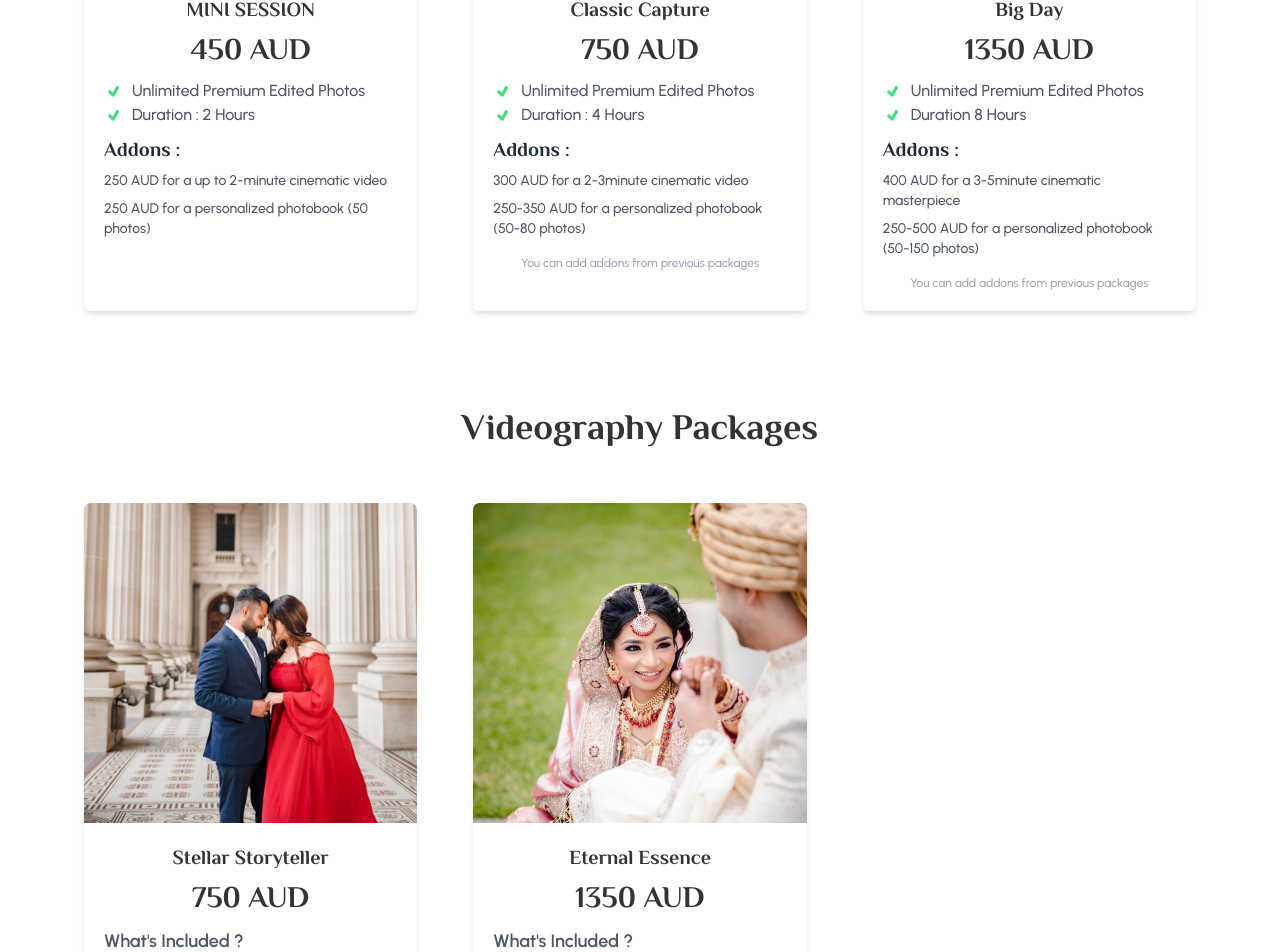
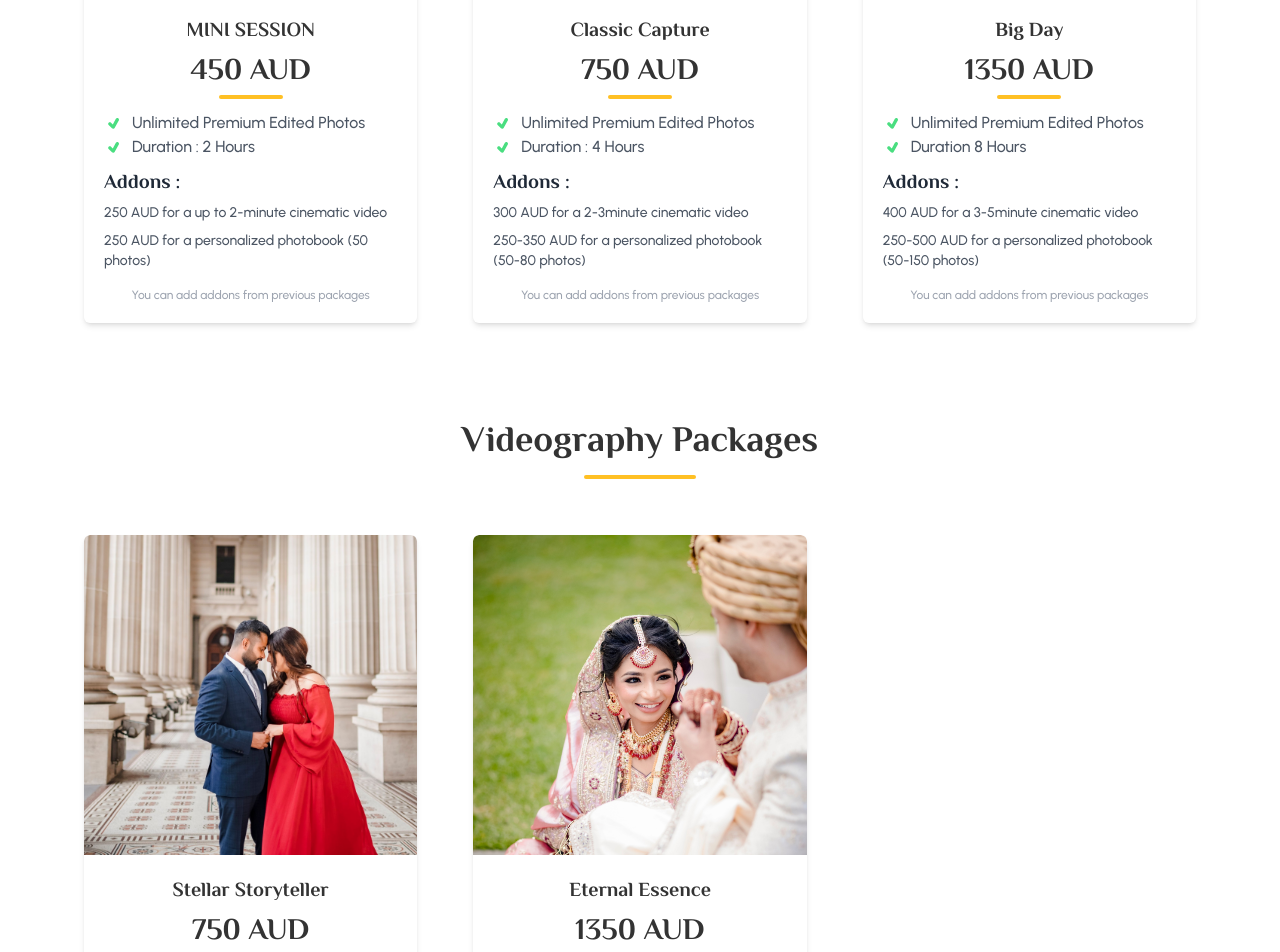
Before and after one commit to Alapottra-troj1n/susnat-portfolio, a React (Vite) app: page /packages in a window 1280 px wide. Shown: the part 641-1593 px from the top of the page. Built offline with nearby package versions, Linux system fonts and the light colour scheme.

Commit message:
updated packages

```diff
--- a/src/pages/Packages.jsx
+++ b/src/pages/Packages.jsx
@@ -4,9 +4,10 @@ export default function Packages() {
   return (
     <div className="py-36 px-5 lg:max-w-6xl mx-auto">
       <div className="mt-5 lg:mt-14">
-        <h2 className="text-center text-2xl lg:text-4xl font-display font-bold">
+        <h2 className="text-center text-2xl lg:text-4xl font-display font-bold  ">
           Photography Packages
         </h2>
+        <div className="w-28 h-1 rounded-md mx-auto mt-4 bg-primary "></div>
 
         <div className="grid grid-cols-1 md:grid-cols-2 lg:grid-cols-3 gap-14 mt-14">
           <div className="shadow-md overflow-hidden rounded-md">
@@ -21,10 +22,11 @@ export default function Packages() {
               <h3 className="text-xl font-bold font-display text-center">
                 MINI SESSION
               </h3>
+
               <p className="text-center text-3xl my-2 font-display font-bold">
                 450 AUD
               </p>
-
+              <div className="w-16 h-1 rounded-md mx-auto my-2 bg-primary "></div>
               <div className="text-left font-primary mt-3 text-gray-600 font-medium">
                 <p className="flex gap-2 items-center">  <TiTick className="text-xl text-green-400" />Unlimited Premium Edited Photos</p>
                 <p className="flex gap-2 items-center">  <TiTick className="text-xl text-green-400" />Duration : 2 Hours</p>
@@ -42,6 +44,9 @@ export default function Packages() {
                   {" "}
                    250 AUD for a
                   personalized photobook (50 photos)
+                </p>
+                <p className="text-xs text-center mt-4 text-gray-400">
+                  You can add addons from previous packages{" "}
                 </p>
               </div>
             </div>
@@ -62,6 +67,7 @@ export default function Packages() {
               <p className="text-center text-3xl my-2 font-display font-bold">
                 750 AUD
               </p>
+              <div className="w-16 h-1 rounded-md mx-auto my-2 bg-primary "></div>
 
               <div className="text-left font-primary mt-3 text-gray-600 font-medium">
               <p className="flex gap-2 items-center">  <TiTick className="text-xl text-green-400" />Unlimited Premium Edited Photos</p>
@@ -103,7 +109,7 @@ export default function Packages() {
               <p className="text-center text-3xl my-2 font-display font-bold">
                 1350 AUD
               </p>
-
+              <div className="w-16 h-1 rounded-md mx-auto my-2 bg-primary "></div>
               <div className="text-left font-primary mt-3 text-gray-600 font-medium">
               <p className="flex gap-2 items-center">  <TiTick className="text-xl text-green-400" />Unlimited Premium Edited Photos</p>
                 <p className="flex gap-2 items-center">  <TiTick className="text-xl text-green-400" />Duration 8 Hours</p>
@@ -115,7 +121,7 @@ export default function Packages() {
                 <p className="text-sm mt-2 flex gap-2 items-center">
                   {" "}
                    400 AUD for a
-                  3-5minute cinematic masterpiece
+                  3-5minute cinematic video
                 </p>
                 <p className="text-sm mt-2 flex gap-2 items-center">
                   {" "}
@@ -133,6 +139,7 @@ export default function Packages() {
         <h2 className="text-center text-2xl lg:text-4xl font-display font-bold mt-24">
           Videography Packages
         </h2>
+        <div className="w-28 h-1 rounded-md mx-auto mt-4 bg-primary "></div>
 
         <div className="grid grid-cols-1 md:grid-cols-2 lg:grid-cols-3 gap-14 mt-14">
           <div className="shadow-md overflow-hidden rounded-md">
@@ -150,9 +157,7 @@ export default function Packages() {
               <p className="text-center text-3xl my-2 font-display font-bold">
                 750 AUD
               </p>
-
-
-
+              <div className="w-16 h-1 rounded-md mx-auto my-2 bg-primary "></div>
               <div className="text-left font-primary mt-3 text-gray-600 font-medium">
               <h3 className="text-lg mb-2 font-semibold">What's Included ?</h3>
                 <p className="flex gap-2 items-center mb-1"> <TiTick className="text-xl text-green-400" /> Mini Teaser (1-2min)</p>
@@ -181,7 +186,7 @@ export default function Packages() {
               <p className="text-center text-3xl my-2 font-display font-bold">
                 1350 AUD
               </p>
-
+              <div className="w-16 h-1 rounded-md mx-auto my-2 bg-primary "></div>
               <div className="text-left font-primary mt-3 text-gray-600 font-medium">
                 <h3 className="text-lg mb-2 font-semibold">What's Included ?</h3>
               <p className="flex gap-2 items-center mb-1"> <TiTick className="text-xl text-green-400" /> Mini Teaser (1-2min)</p>
```
